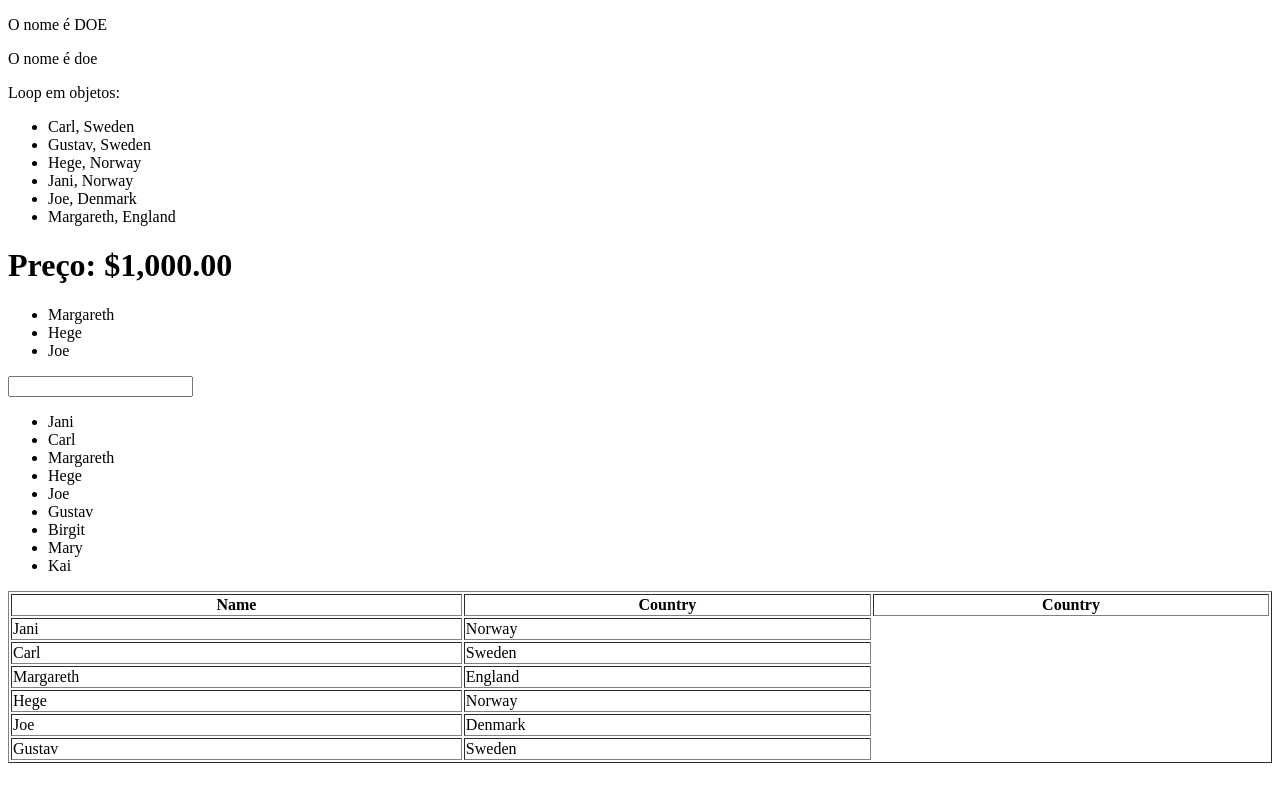
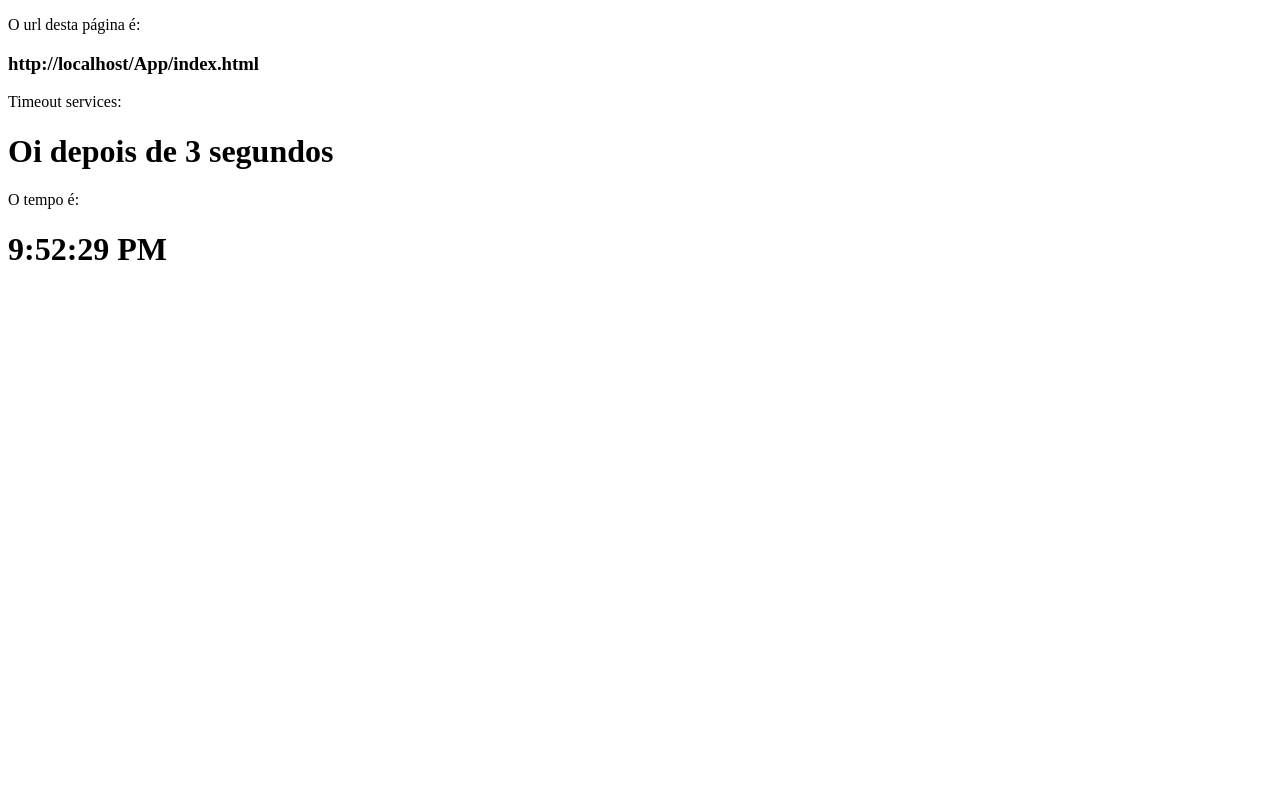
Before and after one commit to cavalcante001/angularjs_Alex--JDev_curso, a plain HTML site: page App/index.html in a window 1280 px wide. Drawn offline with nearby package versions, Linux system fonts and the light colour scheme; some packages are replaced by stand-ins of ours; a script that the page names is missing.

Commit message:
services

```diff
--- a/App/index.html
+++ b/App/index.html
@@ -10,60 +10,24 @@
     <script src="lib/angular-1.5.8/angular-route.min.js"></script>
     <script src="js/app.js"></script>
     <script src="js/directives/w3TestDirective.js"></script>
+    <script src="js/controller/primeiroController.js"></script>
     <script src="js/controller/personCtrl.js"></script>
     <script src="lib/angular-1.5.8/i18n/angular-locale_pt-br.js"></script>
 </head>
 <body id="corpo">
-
-    <div ng-controller="personCtrl">
-        <p>O nome é {{ lastName | uppercase }} </p>
-        <p>O nome é {{ lastName | lowercase }} </p>
+    <div ng-controller="localizacao">
+        <p>O url desta página é: </p>
+        <h3>{{myUrl}}</h3>
     </div>
 
-    <div ng-controller="namesCtrl">
-        <p>Loop em objetos:</p>
-
-        <ul>
-            <li ng-repeat="x in names| orderBy: 'name'">
-                {{x.name + ', '+ x.country}}
-            </li>
-        </ul>
+    <div ng-controller="controllerTimeOut">
+        <p>Timeout services:</p>
+        <h1>{{ timermsg }}</h1>
     </div>
 
-    <div ng-controller="costCtrl">
-        <h1>Preço: {{ price  | currency }}</h1>
-    </div>
-
-    <div ng-controller="namesCtrl2">
-        <ul>
-            <li ng-repeat="x in names | filter: 'e' ">{{x}}</li>
-        </ul>
-    </div>
-
-    <div ng-controller="namesCtrl2">
-        <p>
-            <input type="text" ng-model="test">
-        </p>
-
-        <ul>
-            <li ng-repeat="x in names| filter: test">
-                {{x}}
-            </li>
-        </ul>
-    </div>
-
-    <div ng-controller="namesCtrl4">
-        <table border="1" width="100%">
-            <tr>
-                <th ng-click="orderByMe('name')">Name</th>
-                <th ng-click="orderByMe('country')">Country</th>
-                <th>Country</th>
-            </tr>
-            <tr ng-repeat="x in names | orderBy: myOrderBy">
-                <td>{{x.name}}</td>
-                <td>{{x.country}}</td>
-            </tr>
-        </table>
+    <div ng-controller="controllerIntervalo">
+        <p>O tempo é:</p>
+        <h1>{{intervalo}}</h1>
     </div>
 </body>
 </html>
--- a/App/js/controller/primeiroController.js
+++ b/App/js/controller/primeiroController.js
@@ -10,3 +10,21 @@ app.controller('primeiroController', ['$scope', function($scope) {
 
     $scope.pessoas = ['ana', 'mario', 'josé'];
 }]);
+
+app.controller('localizacao', ['$scope', '$location', function($scope, $location) {
+    $scope.myUrl = $location.absUrl();
+}]);
+
+app.controller('controllerTimeOut', ['$scope', '$timeout', function($scope, $timeout) {
+    $scope.timermsg = "Oi!";
+    $timeout(function() {
+        $scope.timermsg = "Oi depois de 3 segundos";
+    }, 3000)
+}]);
+
+app.controller('controllerIntervalo', ['$scope', '$interval', function($scope, $interval) {
+    $scope.intervalo = new Date().toLocaleTimeString();
+    $interval(function() {
+        $scope.intervalo = new Date().toLocaleTimeString();
+    }, 1000)
+}]);
```
